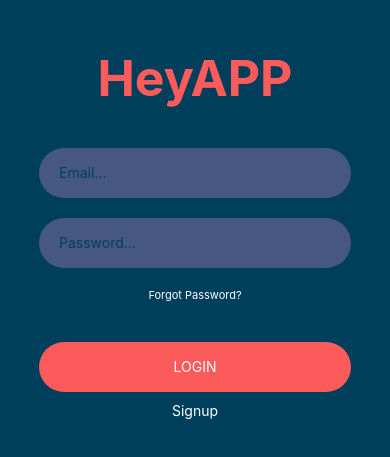
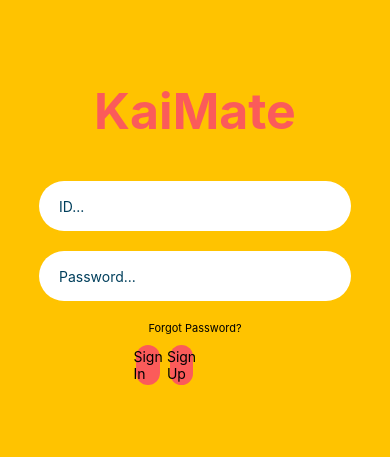
Before and after one commit to zerohoon0102/Madcamp_week2, a React Native app in the folder KaiMate/: screen / in a window 390 px wide. Shown: the part 189-646 px from the top of the page. Built offline with nearby package versions, Linux system fonts and the light colour scheme.

Commit message:
style modify-1

```diff
--- a/KaiMate/App.js
+++ b/KaiMate/App.js
@@ -1,6 +1,7 @@
 import React from 'react';
 
 import {
+  Button,
   StyleSheet,
   Text,
   View,
@@ -10,19 +11,20 @@ import {
 
 export default class App extends React.Component {
   state = {
-    email: '',
+    id: '',
     password: '',
   };
+
   render() {
     return (
       <View style={styles.container}>
-        <Text style={styles.logo}>HeyAPP</Text>
+        <Text style={styles.logo}>KaiMate</Text>
         <View style={styles.inputView}>
           <TextInput
             style={styles.inputText}
-            placeholder="Email..."
+            placeholder="ID..."
             placeholderTextColor="#003f5c"
-            onChangeText={text => this.setState({email: text})}
+            onChangeText={text => this.setState({id: text})}
           />
         </View>
         <View style={styles.inputView}>
@@ -37,12 +39,14 @@ export default class App extends React.Component {
         <TouchableOpacity>
           <Text style={styles.forgot}>Forgot Password?</Text>
         </TouchableOpacity>
-        <TouchableOpacity style={styles.loginBtn}>
-          <Text style={styles.loginText}>LOGIN</Text>
-        </TouchableOpacity>
-        <TouchableOpacity>
-          <Text style={styles.loginText}>Signup</Text>
-        </TouchableOpacity>
+        <View style={styles.signInUp}>
+          <TouchableOpacity id="loginBtn" style={styles.loginBtn}>
+            <Text style={styles.loginText}>Sign In</Text>
+          </TouchableOpacity>
+          <TouchableOpacity id="signUpBtn" style={styles.loginBtn}>
+            <Text style={styles.loginText}>Sign Up</Text>
+          </TouchableOpacity>
+        </View>
       </View>
     );
   }
@@ -51,7 +55,7 @@ export default class App extends React.Component {
 const styles = StyleSheet.create({
   container: {
     flex: 1,
-    backgroundColor: '#003f5c',
+    backgroundColor: '#FFC300',
     alignItems: 'center',
     justifyContent: 'center',
   },
@@ -63,7 +67,7 @@ const styles = StyleSheet.create({
   },
   inputView: {
     width: '80%',
-    backgroundColor: '#465881',
+    backgroundColor: 'white',
     borderRadius: 25,
     height: 50,
     marginBottom: 20,
@@ -72,23 +76,26 @@ const styles = StyleSheet.create({
   },
   inputText: {
     height: 50,
-    color: 'white',
+    color: 'black',
   },
   forgot: {
-    color: 'white',
+    color: 'black',
     fontSize: 11,
   },
   loginBtn: {
-    width: '80%',
+    width: '20%',
     backgroundColor: '#fb5b5a',
-    borderRadius: 25,
-    height: 50,
+    borderRadius: 15,
+    height: 40,
     alignItems: 'center',
     justifyContent: 'center',
-    marginTop: 40,
-    marginBottom: 10,
+    marginTop: 10,
+    marginRight: 10,
   },
   loginText: {
-    color: 'white',
+    color: 'black',
+  },
+  signInUp: {
+    flexDirection: 'row',
   },
 });
```
